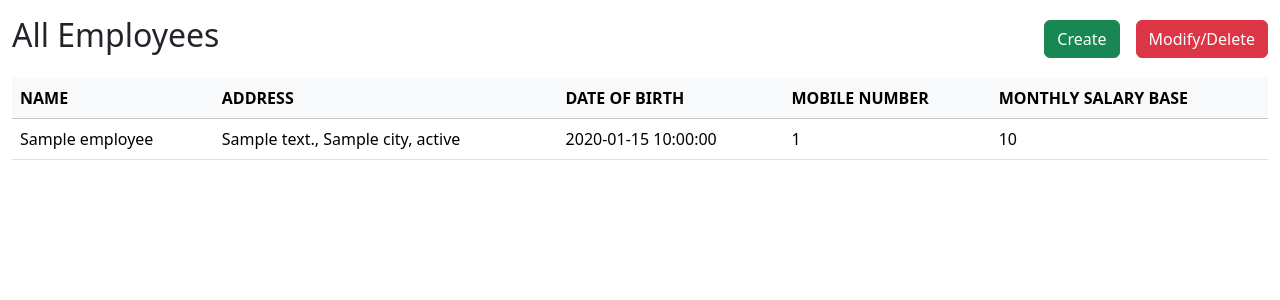
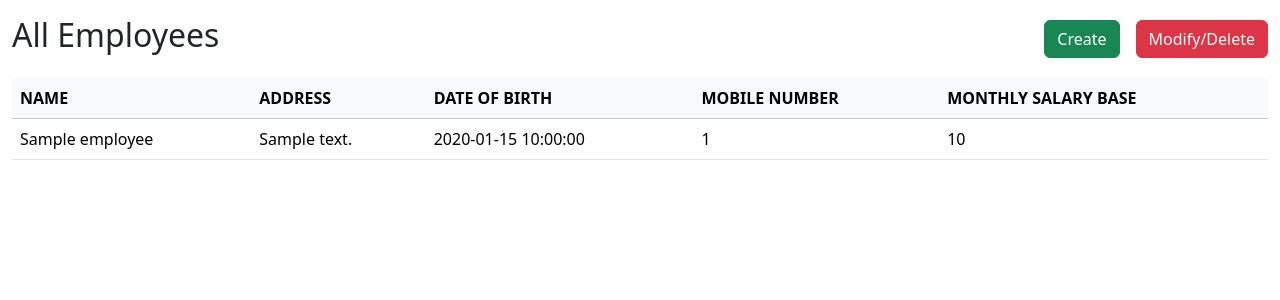
Before and after one commit to jayeshrathi6055/rathi_sweet_home, a Flask app: template templates/employee_management/all_employees.html in a window 1280 px wide. Shown: the part 68-368 px from the top of the page. Run offline with Flask 3, Linux system fonts and the light colour scheme; the template is opened without the code that fills it: most values are stand-ins (such as "Sample title", 1, 10 or a date in 2020); some libraries are stand-ins or nearby versions.

Commit message:
Modified address field structure

```diff
--- a/models.py
+++ b/models.py
@@ -16,9 +16,7 @@ class AbsenceType(str, Enum):
 class Employee:
     _id: ObjectId = None
     name: str = None
-    street_address: str = None
-    city: str = None
-    state: str = None
+    address: str = None
     date_of_birth: date = None
     mobile_number: int = None
     monthly_salary_base: float = None
--- a/services/employee_management_service.py
+++ b/services/employee_management_service.py
@@ -20,7 +20,8 @@ class EmployeeManagementService:
             employee = Employee(**data)
             db.save_employee(employee)
         elif request.form.get("_method") == 'DELETE':
-            db.delete_employee(data['name'])
+            data['_id'] = data['name'].split("_")[0]
+            db.delete_employee(data['_id'])
         elif request.form.get("_method") == 'PUT':
             data['_id'], data['name'] = data['name'].split("_")
             employee = Employee(**data)
--- a/static/js/employee_management/all_employees.js
+++ b/static/js/employee_management/all_employees.js
@@ -45,18 +45,14 @@ function modifyDeleteEmployeeFormEventListeners() {
 function updateModifyDeleteEmployeeFormInputValues() {
     const selectElement = document.getElementById("modify-name");
     const selectedText = selectElement.options[selectElement.selectedIndex].text;
-    const streetAddressElement = document.getElementById("modify-street_address");
-    const cityElement = document.getElementById("modify-city");
-    const stateElement = document.getElementById("modify-state");
+    const addressElement = document.getElementById("modify-address");
     const dateOfBirthElement = document.getElementById("modify-date_of_birth");
     const mobileNumberElement = document.getElementById("modify-mobile_number");
     const monthlySalaryBaseElement = document.getElementById("modify-monthly-salary-base");
 
     employeeData.forEach(element => {
         if (element.name === selectedText) {
-            streetAddressElement.value = element.street_address;
-            cityElement.value = element.city;
-            stateElement.value = element.state;
+            addressElement.value = element.address;
             dateOfBirthElement.value = formatDateToInput(element.date_of_birth);
             mobileNumberElement.value = element.mobile_number;
             monthlySalaryBaseElement.value = element.monthly_salary_base;
--- a/templates/employee_management/all_employees.html
+++ b/templates/employee_management/all_employees.html
@@ -30,7 +30,7 @@
             {% for employee in employees %}
             <tr>
                 <td>{{ employee.name }}</td>
-                <td style="white-space: wrap">{{ employee.street_address }}, {{ employee.city }}, {{ employee.state }}</td>
+                <td style="white-space: wrap">{{ employee.address }}</td>
                 <td>{{ employee.date_of_birth }}</td>
                 <td>{{ employee.mobile_number }}</td>
                 <td>{{ employee.monthly_salary_base }}</td>
@@ -48,16 +48,8 @@
             <input type="text" name="name" class="form-control" id="name" required>
         </div>
         <div class="mb-3">
-            <label for="street_address" class="form-label">Street Address</label>
-            <input type="text" name="street_address" class="form-control" id="street_address" required>
-        </div>
-        <div class="mb-3">
-            <label for="city" class="form-label">City</label>
-            <input type="text" name="city" class="form-control" id="city" required>
-        </div>
-        <div class="mb-3">
-            <label for="state" class="form-label">State</label>
-            <input type="text" name="state" class="form-control" id="state" required>
+            <label for="address" class="form-label">Address</label>
+            <input type="text" name="address" class="form-control" id="address" required>
         </div>
         <div class="mb-3">
             <label for="date_of_birth" class="form-label">Date of Birth</label>
@@ -83,21 +75,13 @@
             <label for="modify-name" class="form-label">Name</label>
             <select class="form-select form-select-lg" aria-label="Large select example" name="name" id="modify-name">
                 {% for employee in employees %}
-                <option value="{{ employee._id }}">{{ employee.name }}</option>
+                <option value="{{ employee._id }}_{{employee.name}}">{{ employee.name }}</option>
                 {% endfor %}
             </select>
         </div>
         <div class="mb-3">
-            <label for="modify-street_address" class="form-label">Street Address</label>
-            <input type="text" name="street_address" class="form-control" id="modify-street_address" required>
-        </div>
-        <div class="mb-3">
-            <label for="modify-city" class="form-label">City</label>
-            <input type="text" name="city" class="form-control" id="modify-city" required>
-        </div>
-        <div class="mb-3">
-            <label for="modify-state" class="form-label">State</label>
-            <input type="text" name="state" class="form-control" id="modify-state" required>
+            <label for="modify-address" class="form-label">Address</label>
+            <input type="text" name="address" class="form-control" id="modify-address" required>
         </div>
         <div class="mb-3">
             <label for="modify-date_of_birth" class="form-label">Date of Birth</label>
```
